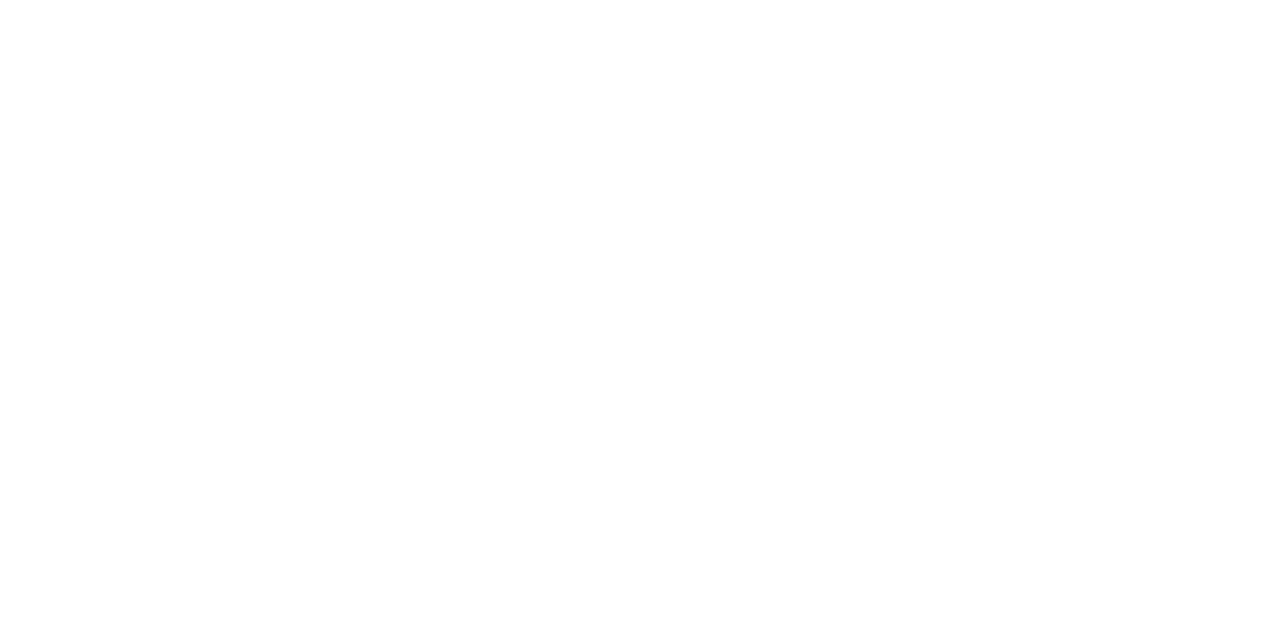
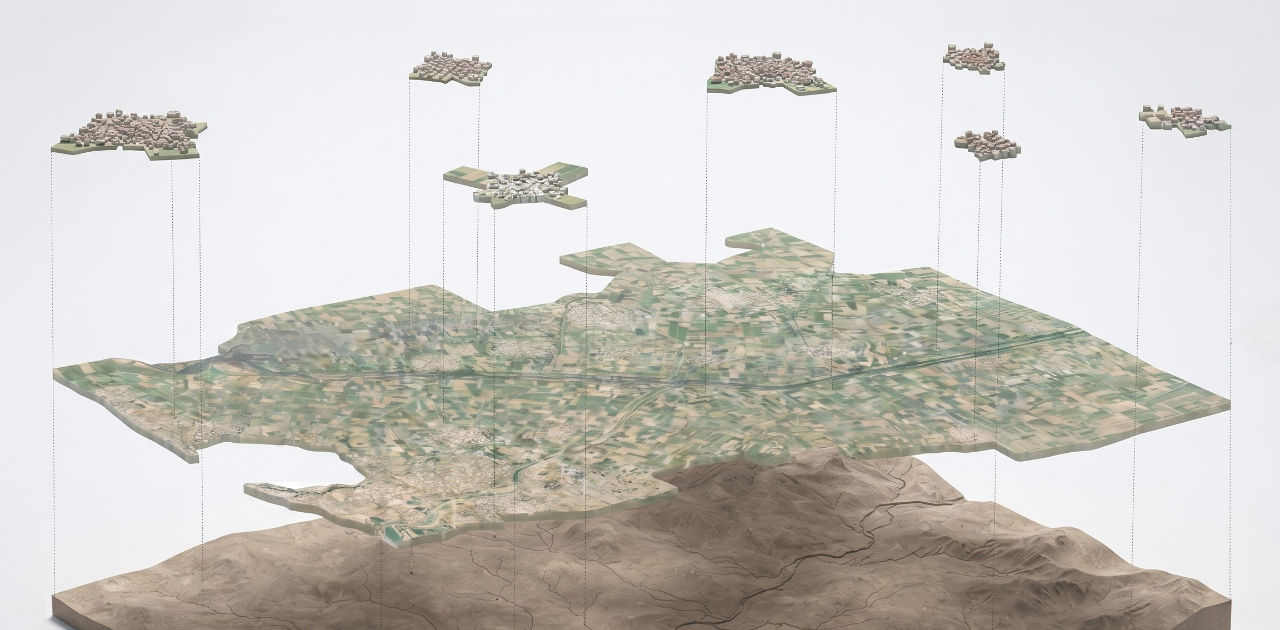
Before and after one commit to AnastasiaPateli/AgrAI, a plain HTML site: page index.html in a window 1280 px wide. Shown: the top 630 px of the page. Drawn offline with Linux system fonts and the light colour scheme.

Commit message:
Restore CSS styles and update background image

```diff
--- a/style.css
+++ b/style.css
@@ -20,12 +20,12 @@ body {
     line-height: 1.6;
 }
 
-/* HERO SECTION (Με animated background transition) */
+/* HERO SECTION (Με τη νέα σας φωτογραφία background.jpg) */
 .hero-section {
     position: relative;
     width: 100%;
     height: 100vh;
-    background: url('backgtound photo.png') no-repeat center center/cover;
+    background: url('background photo.jpg') no-repeat center center/cover;
     display: flex;
     justify-content: space-between;
     align-items: flex-end;
```
